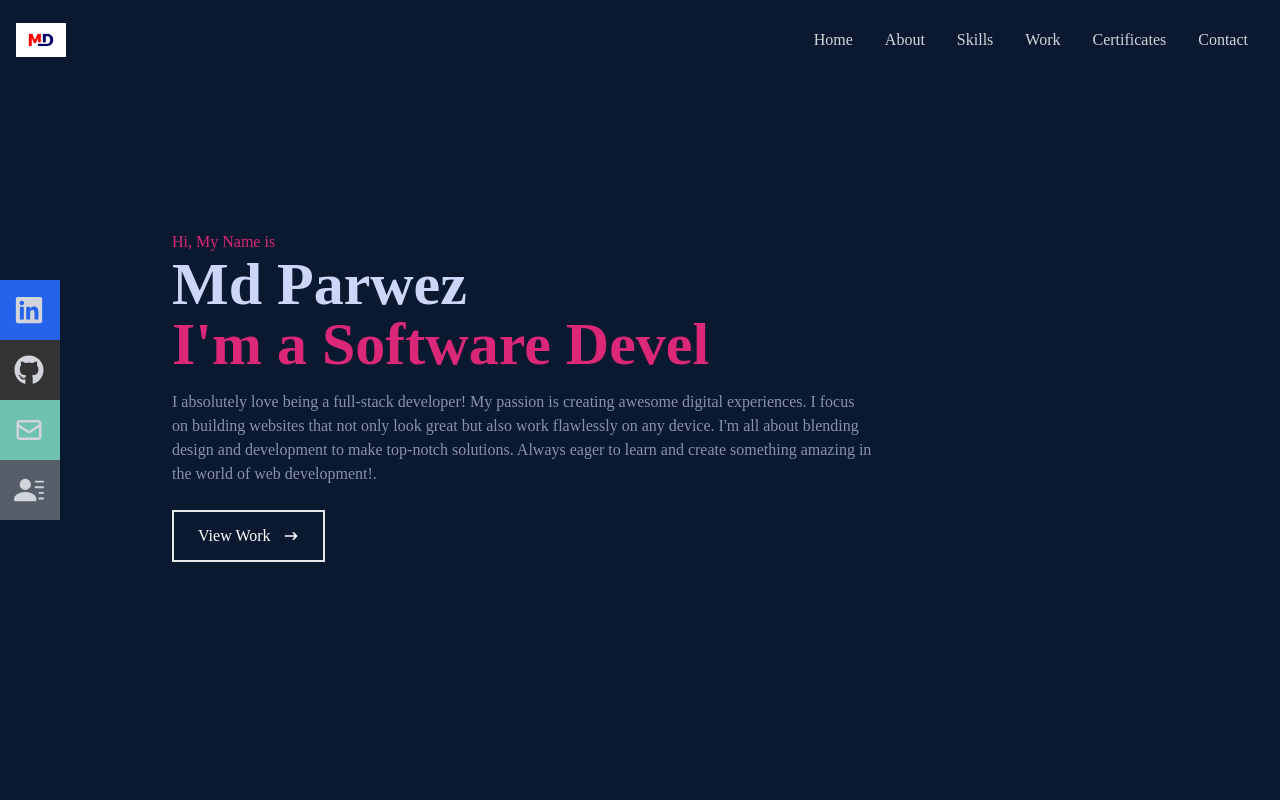
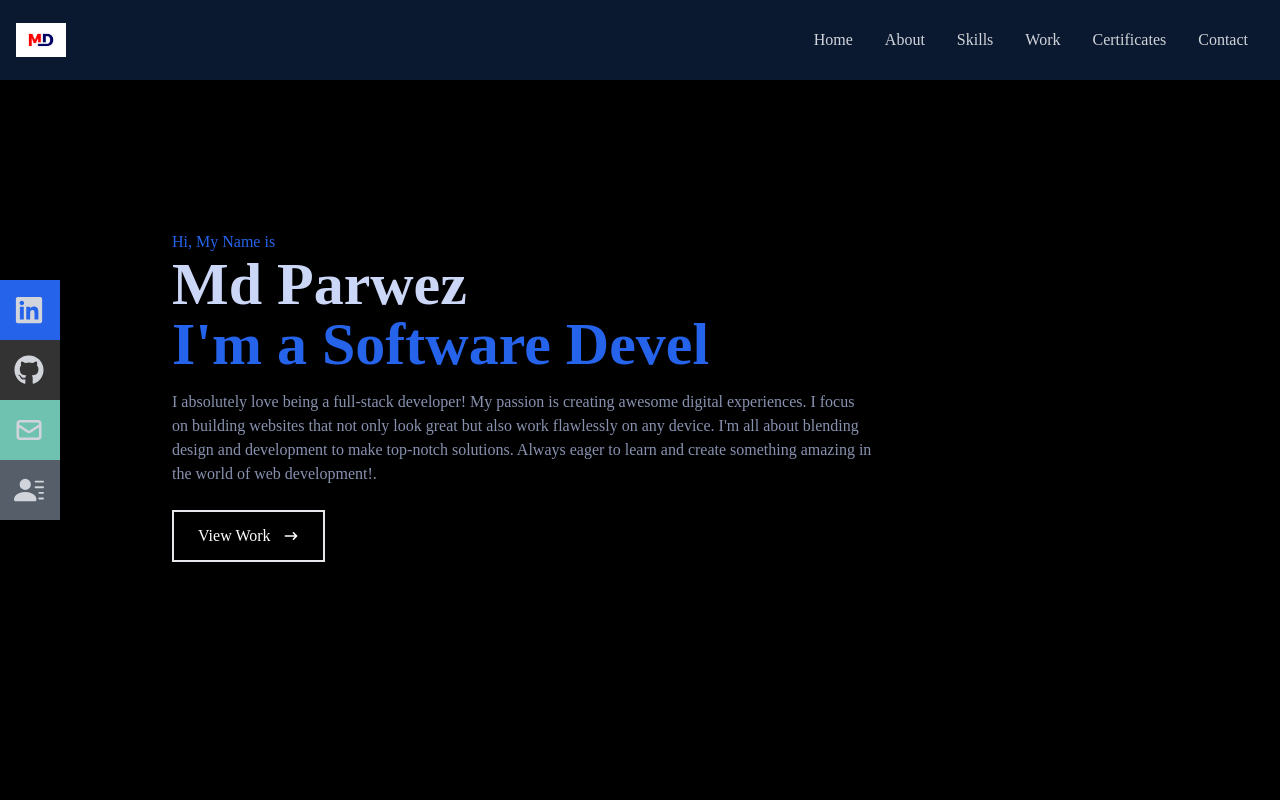
Before and after one commit to MdParwez/portfoliowebsitereactjs, a React (Create React App) app: page / in a window 1280 px wide. Shown: the top 800 px of the page. Built offline with nearby package versions, Linux system fonts and the light colour scheme.

Commit message:
Update Home.jsx

```diff
--- a/src/components/Home.jsx
+++ b/src/components/Home.jsx
@@ -48,21 +48,21 @@ const Home = () => {
   };
 
   return (
-    <div name='home' className='w-full h-screen bg-[#0a192f]'>
+    <div name='home' className='w-full h-screen bg-black'>
       {/* Container */}
       <div className='max-w-[1000px] mx-auto px-8 flex flex-col justify-center h-full'>
-        <p className='text-pink-600'>Hi, My Name is</p>
+        <p className='text-blue-600'>Hi, My Name is</p>
         <h1 className='text-4xl sm:text-6xl font-bold text-[#ccd6f6]'>
           Md Parwez
         </h1>
-        <h2 className='text-4xl sm:text-6xl font-bold text-pink-600'>
+        <h2 className='text-4xl sm:text-6xl font-bold text-blue-600'>
           {text}
         </h2>
         <p className='text-[#8892b0] py-4 max-w-[700px]'>
         I absolutely love being a full-stack developer! My passion is creating awesome digital experiences. I focus on building websites that not only look great but also work flawlessly on any device. I'm all about blending design and development to make top-notch solutions. Always eager to learn and create something amazing in the world of web development!.
         </p>
         <div>
-          <button className='text-white group border-2 px-6 py-3 my-2 flex items-center hover:bg-pink-600 hover:border-pink-600'>
+          <button className='text-white group border-2 px-6 py-3 my-2 flex items-center hover:bg-blue-600 hover:border-blue-600'>
             View Work
             <span className='group-hover:rotate-90 duration-300'>
               <HiArrowNarrowRight className='ml-3 ' />
```
